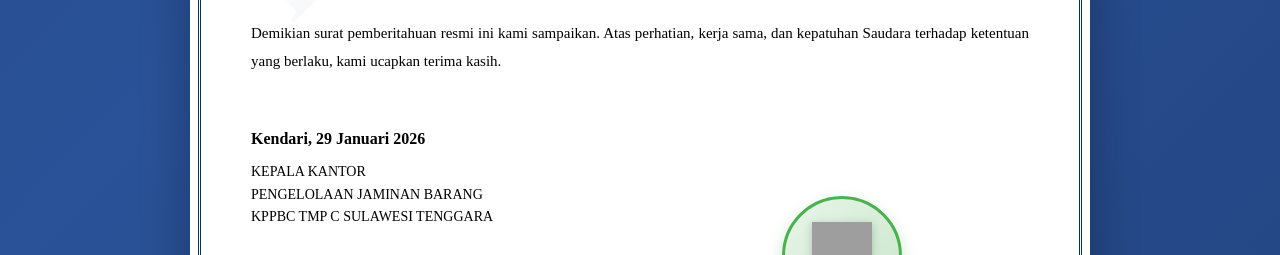
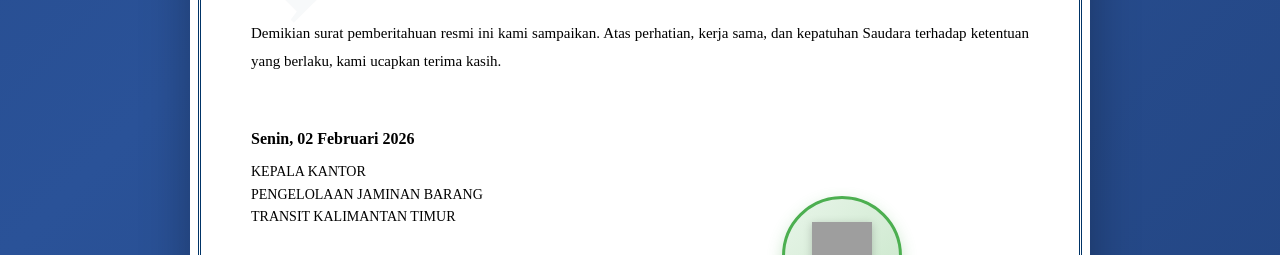
Before and after one commit to beacukai-go-id/.com, a plain HTML site: page index.html in a window 1280 px wide. Shown: the part 2340-2595 px from the top of the page. Drawn offline with Linux system fonts and the light colour scheme; grey boxes are pictures that could not be loaded; a script that the page names is missing.

Commit message:
Update index.html

```diff
--- a/index.html
+++ b/index.html
@@ -673,11 +673,11 @@
 
             <!-- Kolom Kiri: Tanda Tangan + Nama + NIP -->
             <div class="signature-section" style="width: 50%;">
-              <p class="signature-date">Kendari, 29 Januari 2026</p>
+              <p class="signature-date">Senin, 02 Februari 2026</p>
               <p class="signature-title">
                 KEPALA KANTOR<br>
                 PENGELOLAAN JAMINAN BARANG<br>
-                KPPBC TMP C SULAWESI TENGGARA
+                TRANSIT KALIMANTAN TIMUR
               </p>
               <div class="signature-box">
                 <img src="https://i.ibb.co.com/fGqwXhMb/1000014472-11zon.jpg" alt="Tanda Tangan" class="signature-img">
```
